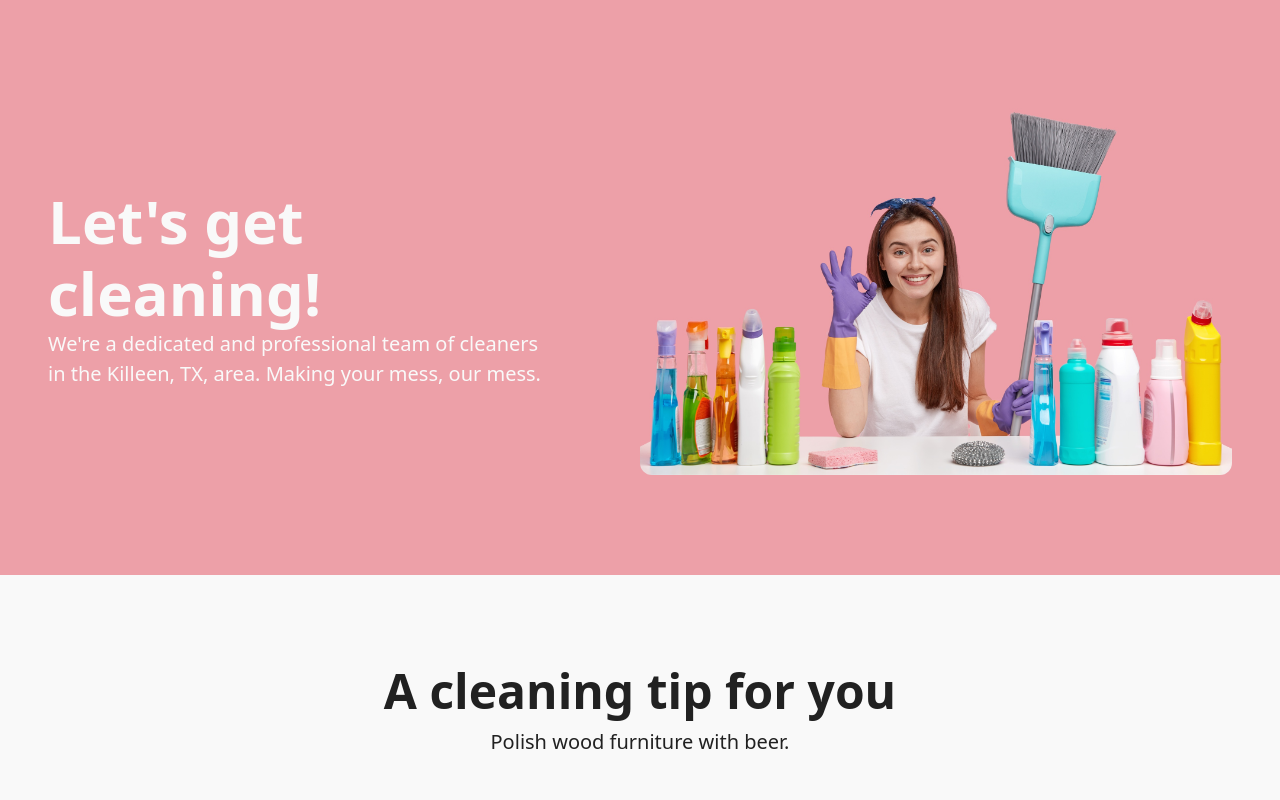
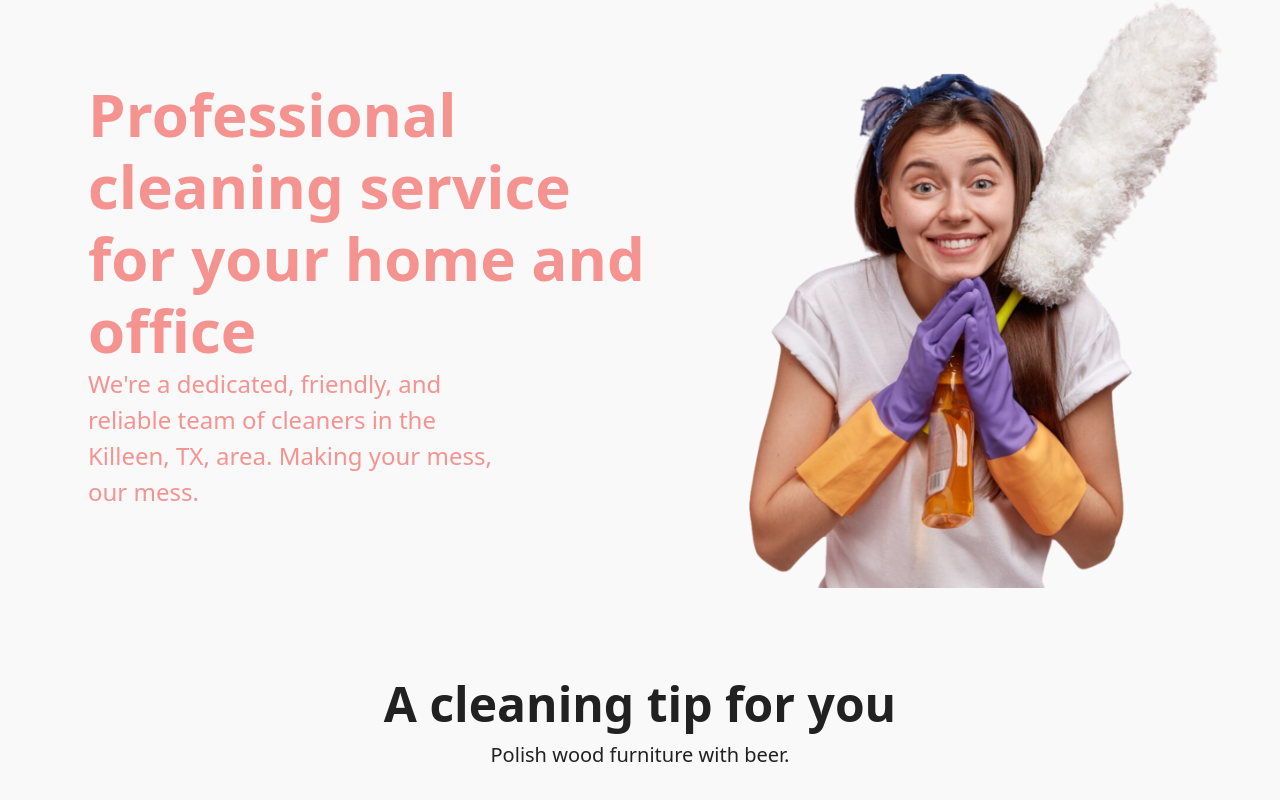
Before and after one commit to abeciana1/alba-cleaning, a Next.js app: page / in a window 1280 px wide. Shown: the top 800 px of the page. Built offline with nearby package versions, Linux system fonts and the light colour scheme.

Commit message:
Added new cleaner person image for hero section && Added bg image in global css && Updated heading, body, and styling for top hero section

```diff
--- a/components/sections/index.tsx
+++ b/components/sections/index.tsx
@@ -8,22 +8,30 @@ export const HeroSectionWithComparison: React.FC<HeroSectionWithComparisonI> = (
     title,
     body
 }) => {
-
+    // className="top-hero-section bg-bottom"
     return (
-        <section className="bg-altPink">
+        <section>
             <PageMargin>
-                <section className="flex flex-col md:flex-row gap-5 md:gap-20 md:mb-20 md:py-20 items-center">
-                    <section className="md:w-11/12">
-                        <h1 className="text-background">{title}</h1>
-                        <div className="text-xl text-background">{ body }</div>
+                <section className="flex flex-col md:flex-row gap-5 md:mb-20 items-center">
+                    <section className="md:w-11/12 mx-10">
+                        <h1 className=" text-dishycoral">{title}</h1>
+                        <div className="w-3/4 text-2xl text-dishycoral">{ body }</div>
                     </section>
-                    <Image
-                        src="/cleaning-person-products.jpg"
-                        alt="Cleaning person with products"
-                        width={2000}
-                        height={1333}
-                        className="md:w-1/2 box-shadow-2xl shadow-altPink mb-5 rounded-xl"
-                    />
+                    <section className="w-4/5">
+                        <Image
+                            src="/cleaner-person.png"
+                            alt="Cleaning person"
+                            width={1146}
+                            height={1333}
+                        />
+                        {/* <Image
+                            src="/cleaning-person-products.jpg"
+                            alt="Cleaning person with products"
+                            width={2000}
+                            height={1333}
+                            className="w-5/6 mx-auto box-shadow-2xl shadow-altPink mb-5 rounded-3xl"
+                        /> */}
+                    </section>
                 </section>
             </PageMargin>
         </section>
--- a/pages/index.tsx
+++ b/pages/index.tsx
@@ -40,8 +40,8 @@ export default function Home() {
         canonical=""
       />
       <HeroSectionWithComparison
-        title="Let's get cleaning!"
-        body="We're a dedicated and professional team of cleaners in the Killeen, TX, area. Making your mess, our mess."
+        title="Professional cleaning service for your home and office"
+        body="We're a dedicated, friendly, and reliable team of cleaners in the Killeen, TX, area. Making your mess, our mess."
       />
       <PageMargin>
         <section className="mx-auto text-center mt-20">
--- a/styles/globals.css
+++ b/styles/globals.css
@@ -59,3 +59,8 @@ h6 {
 div, a, blockquote, p {
   line-height: 150% !important;
 }
+
+.top-hero-section {
+  background-image: url('/bubbles background.webp');
+  background-repeat: no-repeat;
+}
```
Also changed, not shown: public/cleaner-person.png (added).
